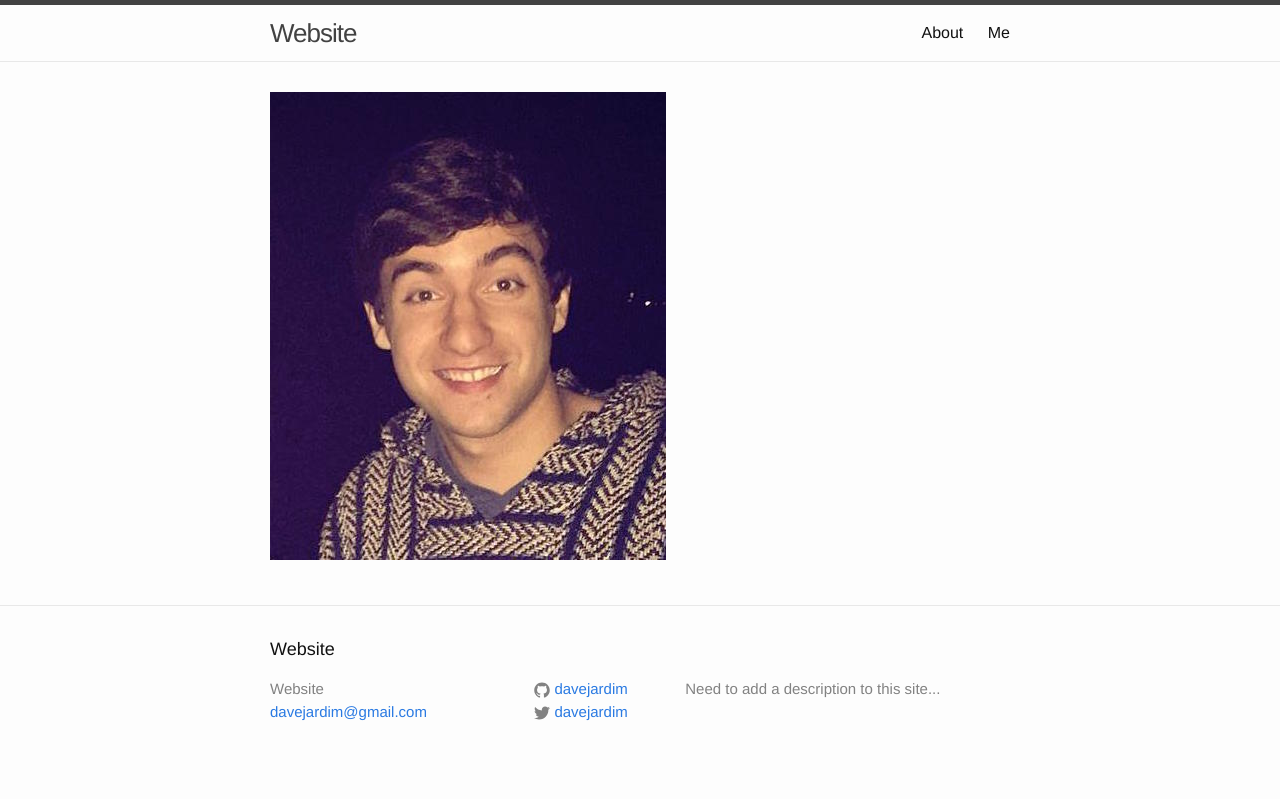
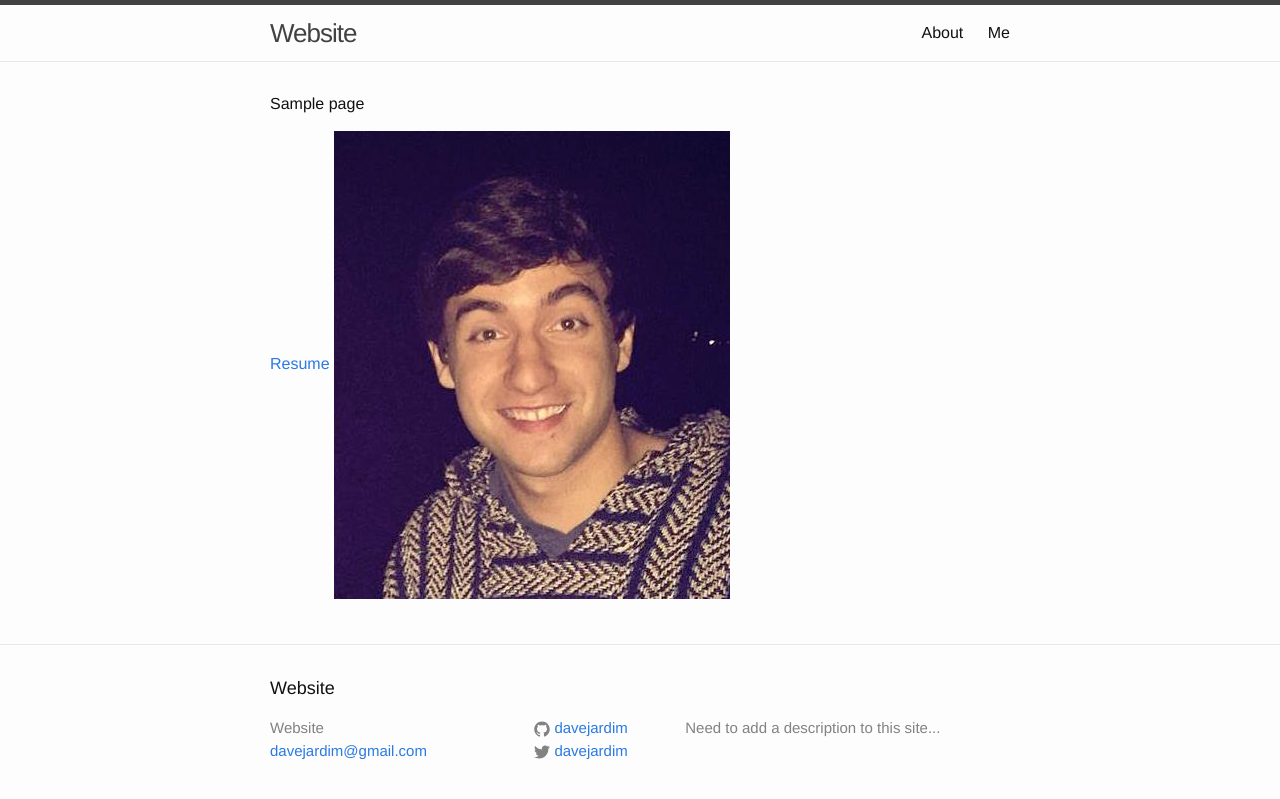
Before and after one commit to davejardim/davejardim.github.io, a Jekyll site: the page built from homepage.md, in a window 1280 px wide. Shown: the top 799 px of the page. Built offline with Jekyll 4.4.1, drawn with Linux system fonts in a browser that asks for light colours.

Commit message:
resume uploaded

```diff
--- a/homepage.md
+++ b/homepage.md
@@ -4,5 +4,7 @@ title: Me
 #permalink:
 ---
 
+ Sample page
 
+ [Resume](/assets/Resume.docx)
 ![photo of me here](/assets/me.jpg)
```
Also changed, not shown: 1 other file.
